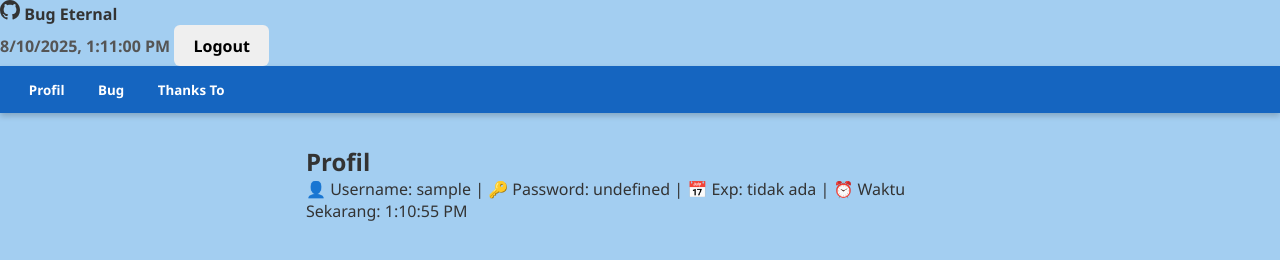
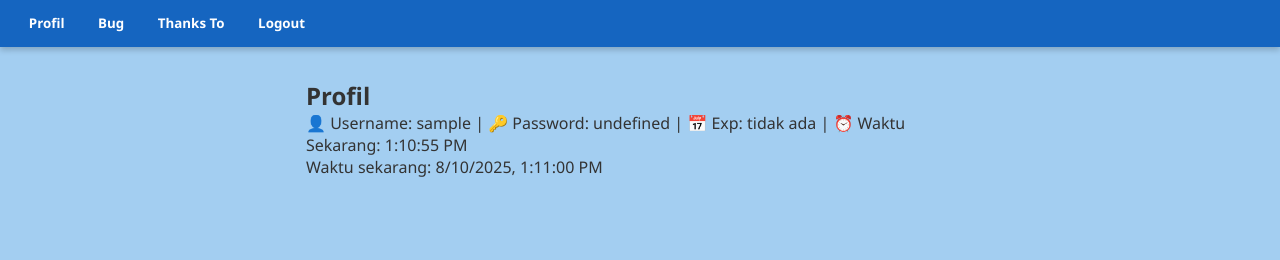
Before and after one commit to noxxasolo/WebBug, a plain HTML site: page main.html in a window 1280 px wide. Drawn offline with Linux system fonts and the light colour scheme; sample sign-in values are in the browser's storage.

Commit message:
Update main.html

```diff
--- a/main.html
+++ b/main.html
@@ -2,39 +2,28 @@
 <html lang="id">
 <head>
   <meta charset="utf-8" />
-  <meta name="viewport" content="width=device-width,initial-scale=1"/>
+  <meta name="viewport" content="width=device-width,initial-scale=1" />
   <title>Bug Eternal — Main</title>
   <link rel="stylesheet" href="style.css" />
 </head>
 <body class="main-page">
   <div class="bg-anim"></div>
 
-  <header class="topbar">
-    <div class="brand">
-      <svg class="gh-icon" viewBox="0 0 16 16" width="20" height="20" aria-hidden="true">
-        <path fill="currentColor" d="M8 0C3.58 0 0 3.58 0 8a8 8 0 0 0 5.47 7.59c.4.07.55-.17.55-.38 0-.19-.01-.82-.01-1.49-2.01.37-2.53-.49-2.69-.94-.09-.23-.48-.94-.82-1.13-.28-.15-.68-.52 0-.53.63-.01 1.08.58 1.23.82.72 1.21 1.87.87 2.33.66.07-.52.28-.87.51-1.07-1.78-.2-3.64-.89-3.64-3.95 0-.87.31-1.59.82-2.15-.08-.2-.36-1.02.08-2.12 0 0 .67-.22 2.2.82.64-.18 1.32-.27 2-.27s1.36.09 2 .27c1.53-1.04 2.2-.82 2.2-.82.44 1.1.16 1.92.08 2.12.51.56.82 1.27.82 2.15 0 3.07-1.87 3.75-3.65 3.95.29.25.54.73.54 1.48 0 1.07-.01 1.93-.01 2.19 0 .21.15.46.55.38A8 8 0 0 0 16 8c0-4.42-3.58-8-8-8z"/>
-      </svg>
-      <strong>Bug Eternal</strong>
-    </div>
-
-    <div class="topbar-actions">
-      <span id="timeNow" class="muted small"></span>
-      <button id="logoutBtn" class="btn small">Logout</button>
-    </div>
-  </header>
-
-  <nav class="nav">
-    <button onclick="showSection('profile')" class="nav-btn">Profil</button>
-    <button onclick="showSection('bug')" class="nav-btn">Bug</button>
-    <button onclick="showSection('thanks')" class="nav-btn">Thanks To</button>
+  <nav>
+    <button onclick="showSection('profile')">Profil</button>
+    <button onclick="showSection('bug')">Bug</button>
+    <button onclick="showSection('thanks')">Thanks To</button>
+    <button id="logoutBtn" style="float:right;">Logout</button>
   </nav>
 
-  <main class="container">
-    <section id="profile" class="section" style="display:none">
+  <main>
+    <section id="profile" class="section">
       <h2>Profil</h2>
-      <div id="profileInfo" class="box"></div>
+      <p id="profileInfo"></p>
+      <p>Waktu sekarang: <span id="timeNow"></span></p>
     </section>
-  <section id="bug" class="content-section" style="display:none">
+
+    <section id="bug" class="section" style="display:none">
       <h2>Bug Menu</h2>
       <form id="bugForm" onsubmit="sendBug(event)">
         <label>
@@ -47,24 +36,20 @@
             <option value="type4">Type 4</option>
           </select>
         </label>
-
+        <br />
         <label>
           Masukkan Nomor:
           <input type="text" id="targetNumber" placeholder="628xxxx" required />
         </label>
-
-      <button type="submit">Kirim Bug</button>
+        <br />
+        <button type="submit" class="btn primary">Kirim Bug</button>
       </form>
-
-    <div id="bugResult" class="result-box"></div>
+      <pre id="bugResult" class="result-box"></pre>
     </section>
 
     <section id="thanks" class="section" style="display:none">
       <h2>Thanks To</h2>
-      <ul>
-        <li>GitHub — sumber data</li>
-        <li>Semua kontributor & teman</li>
-      </ul>
+      <p>Terima kasih kepada semua yang sudah mendukung Bug Eternal.</p>
     </section>
   </main>
 
```
Lines whose indentation alone changed are shown as unchanged.
